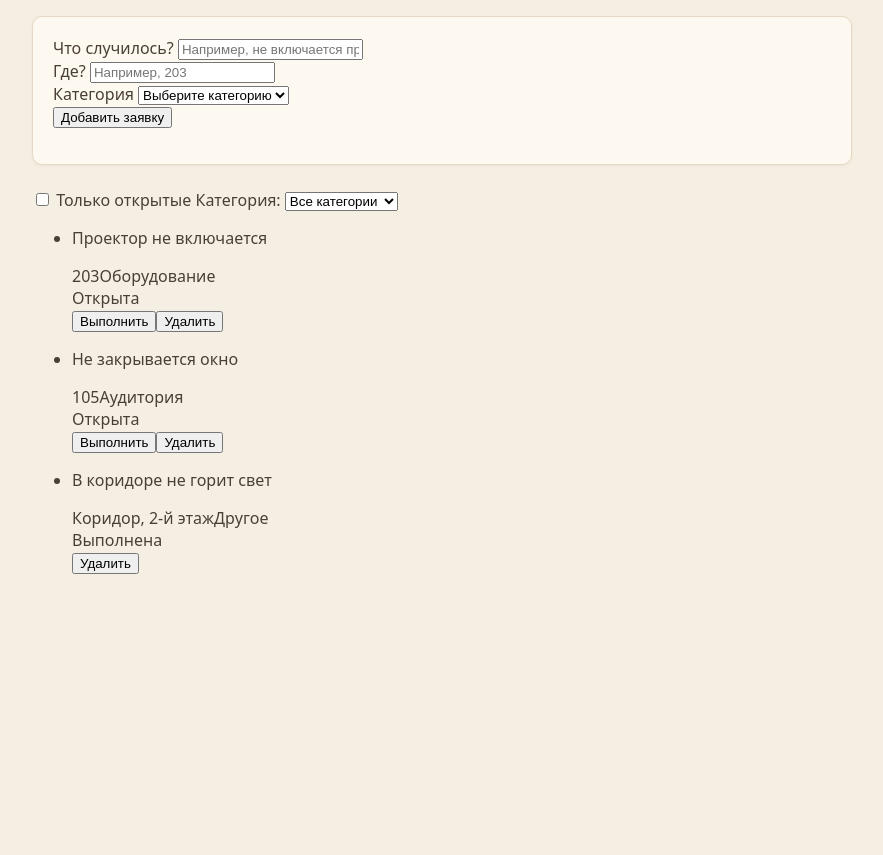
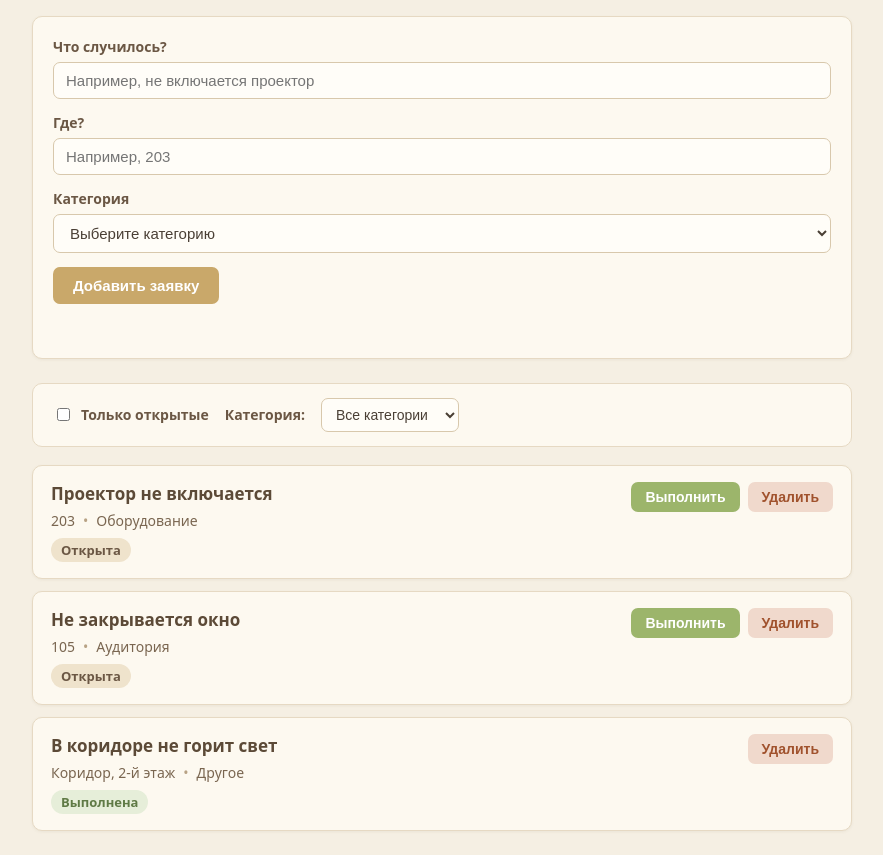
Before and after one commit to polina156/room, a plain HTML site: page index.html in a window 1280 px wide. Shown: the part 84-939 px from the top of the page, without its empty margins (198-1081 px from the left). Before the commit the page ends 800 px from the top, so only its background shows below. Drawn offline with Linux system fonts and the light colour scheme.

Commit message:
стиль база и формы

```diff
--- a/style.css
+++ b/style.css
@@ -28,3 +28,199 @@ h1 {
   margin-bottom: 24px;
   box-shadow: 0 1px 3px rgba(120, 100, 70, 0.08);
 }
+.field {
+  margin-bottom: 14px;
+}
+
+.field label {
+  display: block;
+  font-weight: 600;
+  margin-bottom: 6px;
+  font-size: 14px;
+  color: #6b5744;
+}
+
+.field input,
+.field select {
+  width: 100%;
+  padding: 9px 12px;
+  border: 1px solid #d8c8ac;
+  border-radius: 7px;
+  font-size: 15px;
+  background: #fffdf8;
+  color: #4a3f35;
+}
+
+.field input:focus,
+.field select:focus {
+  outline: 2px solid #e2cfa8;
+  border-color: #c9a86a;
+}
+
+#addBtn {
+  padding: 10px 20px;
+  background: #c9a86a;
+  color: #fff;
+  border: none;
+  border-radius: 7px;
+  font-size: 15px;
+  font-weight: 600;
+  cursor: pointer;
+}
+
+#addBtn:hover {
+  background: #b8955a;
+}
+
+#message {
+  min-height: 22px;
+  margin: 12px 0 0;
+  font-size: 14px;
+  font-weight: 600;
+}
+
+#message.error {
+  color: #b4532f;
+}
+
+#message.success {
+  color: #6b8e4e;
+}
+
+.filters {
+  display: flex;
+  flex-wrap: wrap;
+  gap: 16px;
+  align-items: center;
+  background: #fdf9f0;
+  border: 1px solid #e6d9c3;
+  border-radius: 10px;
+  padding: 14px 20px;
+  margin-bottom: 18px;
+}
+
+.filters label {
+  font-size: 14px;
+  font-weight: 600;
+  color: #6b5744;
+}
+
+.filters select {
+  padding: 7px 10px;
+  border: 1px solid #d8c8ac;
+  border-radius: 7px;
+  font-size: 14px;
+  background: #fffdf8;
+  color: #4a3f35;
+}
+
+.checkbox-label {
+  display: flex;
+  align-items: center;
+  gap: 8px;
+  cursor: pointer;
+}
+#ticketsList {
+  list-style: none;
+  padding: 0;
+  margin: 0;
+  display: flex;
+  flex-direction: column;
+  gap: 12px;
+}
+
+.ticket {
+  background: #fdf9f0;
+  border: 1px solid #e6d9c3;
+  border-radius: 10px;
+  padding: 16px 18px;
+  box-shadow: 0 1px 3px rgba(120, 100, 70, 0.08);
+  display: flex;
+  justify-content: space-between;
+  gap: 16px;
+  flex-wrap: wrap;
+}
+
+.ticket-info {
+  flex: 1 1 260px;
+}
+
+.ticket-title {
+  font-size: 17px;
+  font-weight: 700;
+  margin: 0 0 6px;
+  color: #5c4a37;
+}
+
+.ticket-meta {
+  font-size: 14px;
+  color: #7a6650;
+  margin-bottom: 8px;
+}
+
+.ticket-meta span + span::before {
+  content: "•";
+  margin: 0 8px;
+  color: #b8a284;
+}
+
+.status {
+  display: inline-block;
+  font-size: 13px;
+  font-weight: 700;
+  padding: 3px 10px;
+  border-radius: 999px;
+}
+
+.status.open {
+  color: #6b5744;
+  background: #efe3cc;
+}
+
+.status.done {
+  color: #5f7a45;
+  background: #e6eed9;
+}
+
+.ticket-actions {
+  display: flex;
+  gap: 8px;
+  align-items: flex-start;
+}
+
+.ticket-actions button {
+  padding: 7px 14px;
+  border-radius: 7px;
+  border: none;
+  font-size: 14px;
+  font-weight: 600;
+  cursor: pointer;
+}
+
+.btn-complete {
+  background: #9cb56b;
+  color: #fff;
+}
+
+.btn-complete:hover {
+  background: #86a259;
+}
+
+.btn-delete {
+  background: #f0d9cc;
+  color: #a0522d;
+}
+
+.btn-delete:hover {
+  background: #e8c8b6;
+}
+
+.empty {
+  text-align: center;
+  color: #8a7660;
+  padding: 24px;
+  background: #fdf9f0;
+  border: 1px dashed #d8c8ac;
+  border-radius: 10px;
+  font-size: 15px;
+}
```
